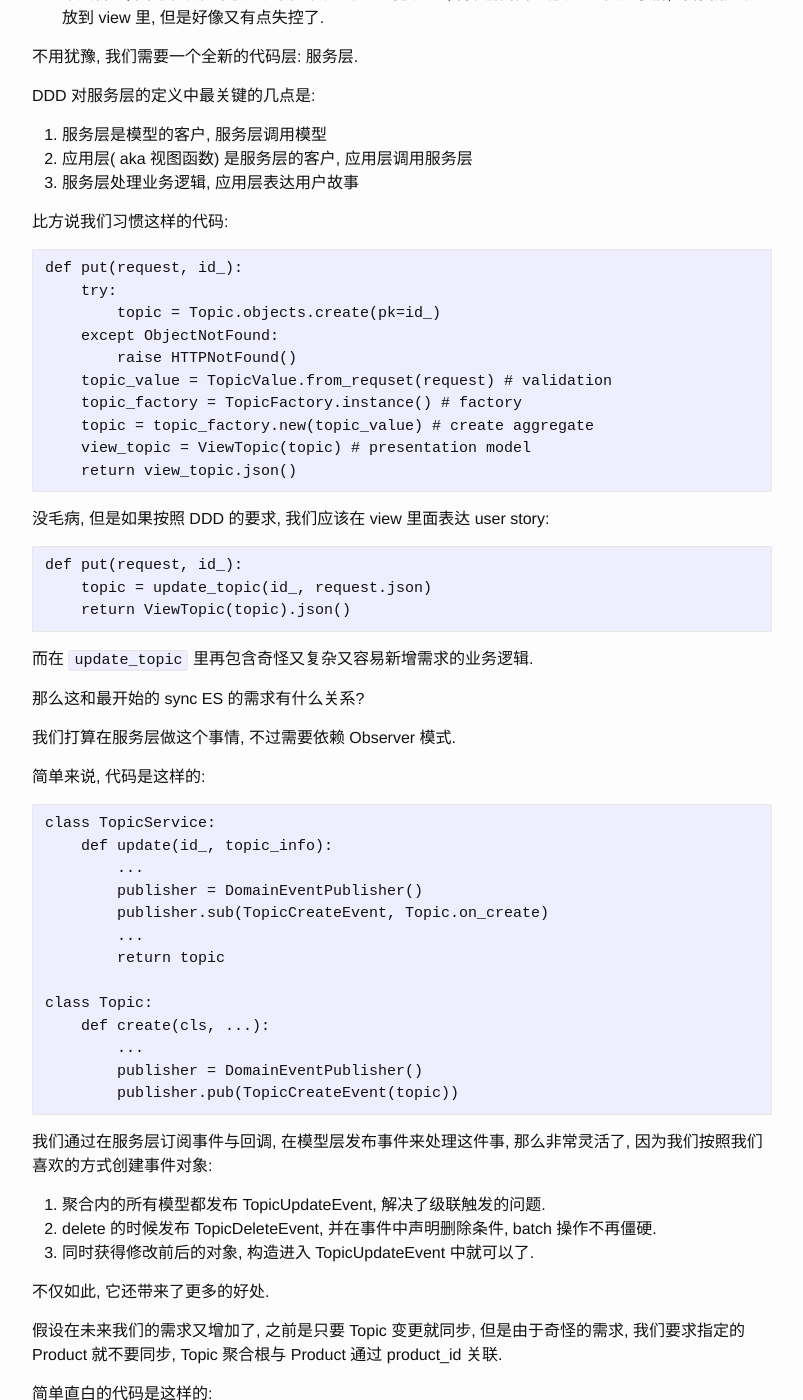
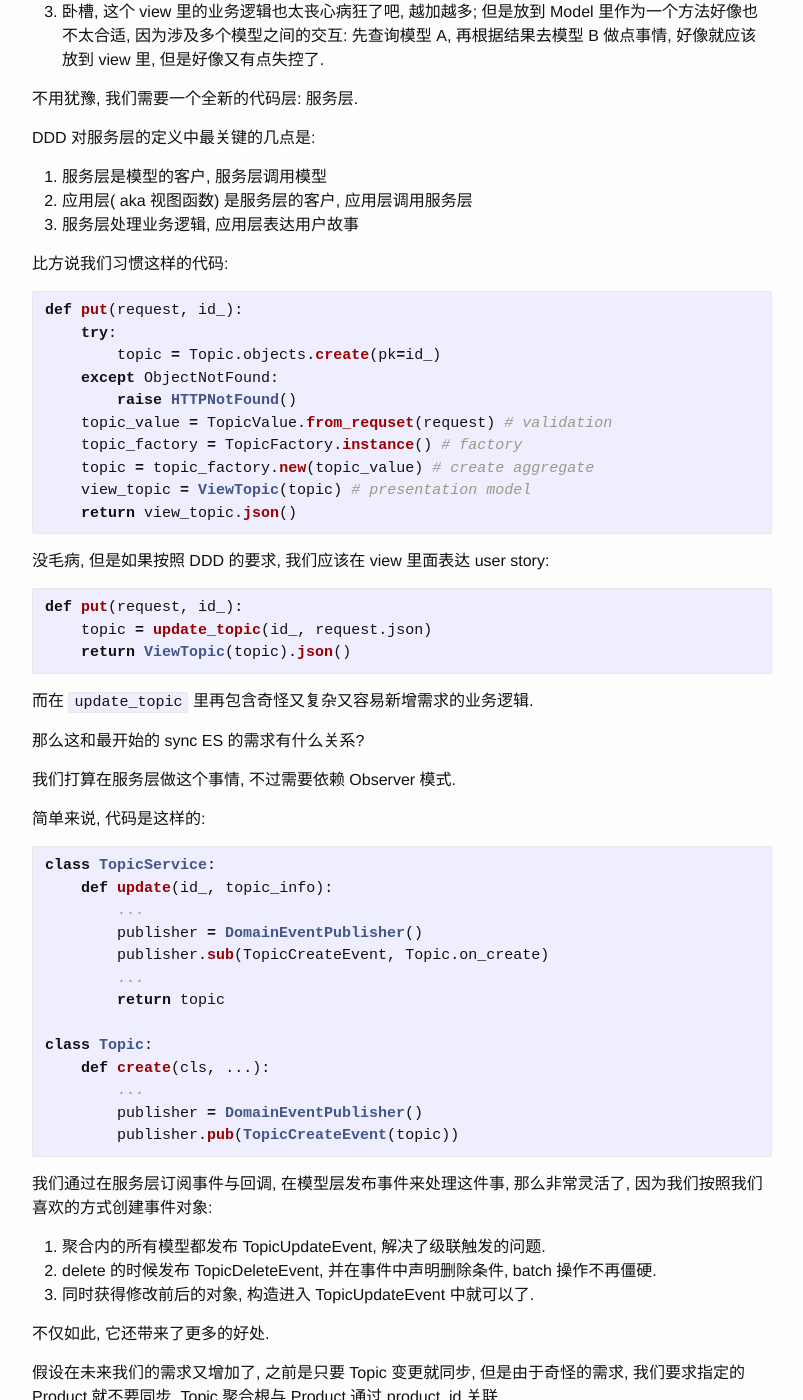
Before and after one commit to jschwinger233/jschwinger23.github.io, a Jekyll site: the page built from _posts/2018-10-10-CRUD-Engineering.md, in a window 1280 px wide and 1400 px high, scrolled down 9370 px. Shown: the whole window, without its empty margins (238-1041 px from the left). Built offline with Jekyll 4.4.1, drawn with Linux system fonts in a browser that asks for light colours; some of the changed text lies outside the part shown.

Commit message:
highlight code block

````diff
--- a/_posts/2018-10-10-CRUD-Engineering.md
+++ b/_posts/2018-10-10-CRUD-Engineering.md
@@ -192,7 +194,7 @@ class ApiView(View):
 没错, 就是 GoF 里的那个工厂, 就是有工厂方法的那个抽象工厂.
 使用了工厂的好处是显而易见的,  抛开 GoF 微观视角, 在整个代码的组织上完成了高度的解耦, 但是又非常好扩展.
 
-```
+```python
 class TopicFactory:
     def get_round_cls(self):
         return Round
@@ -231,7 +233,7 @@ class TopicFactory:
 
 假如我们拥有值对象 `TopicInfo` / `RoundInfo` / `QuestionInfo` / ..., 那么代码可能会是这样:
 
-```
+```python
 # views.py
 
 class TopicIndexView(ApiView):
@@ -255,7 +257,7 @@ class TopicIndexView(ApiView):
 
 就是说我们单独定义一个表现层,  用来和领域模型解耦, 它不一定和领域模型的结构一致, 但是它一定表达的是业务逻辑里的数据结构, 也就是用户上传和我们返回的数据结构.
 
-```
+```python
 class ViewTopic:
     @classmethod
     def build(cls, topic: Topic) -> 'ViewTopic':
@@ -328,7 +330,7 @@ API 不是什么资源都能暴露的, 在业务场景下, 它只能暴露聚合
 
 第一件事是说, 比如我们有这样的代码:
 
-```
+```python
 from django.db.models.signals import post_save
 
 class Topic:
@@ -358,7 +360,7 @@ ok, 我们依然有办法去做, 比如实现一套 TCP 延迟发送算法, 等
 
  第三件事是说, signal 的 `post_save` / `pre_save` 等等所有的 handler, 无论如何查阅文档都找不到一个接口能够同时获取修改前与修改后的模型:
 
-```
+```python
 def post_save_handler(sender, instance, old_instance, ...):
     pass
 
@@ -388,7 +390,7 @@ DDD 对服务层的定义中最关键的几点是:
 
 比方说我们习惯这样的代码:
 
-```
+```python
 def put(request, id_):
     try:
         topic = Topic.objects.create(pk=id_)
@@ -403,7 +405,7 @@ def put(request, id_):
 
  没毛病, 但是如果按照 DDD 的要求, 我们应该在 view 里面表达 user story:
 
-```
+```python
 def put(request, id_):
     topic = update_topic(id_, request.json)
     return ViewTopic(topic).json()
@@ -417,7 +419,7 @@ def put(request, id_):
 
 简单来说, 代码是这样的:
 
-```
+```python
 class TopicService:
     def update(id_, topic_info):
         ...
@@ -446,7 +448,7 @@ class Topic:
 
 简单直白的代码是这样的:
 
-```
+```python
 class Topic:
     def on_create(sender, instance, *args, **kws):
         if Product.objects.get(pk=instance.product_id).type == 'third_party':
@@ -462,7 +464,7 @@ post_save.connect(Topic.on_create, sender=Topic)
 
 如果我们使用了发布领域事件再使用订阅机制去做, 就一点都不僵硬了:
 
-```
+```python
 class Topic
     def on_create(sender, instance, *args, **kws):
         publisher = DomainEventPublisher()
@@ -486,7 +488,7 @@ class TopicService:
 
 比如对于这里的例子来说:
 
-```
+```python
 class LocalProduct:
     id: int
     ...
@@ -510,7 +512,7 @@ class LocalProduct:
 
 第二件事是依赖注入与控制反转, 在 DDD 中提倡连 ORM 都不要暴露, 只能暴露 Repository, 我们来看一下这是什么意思.
 
-```
+```python
 # models.py
 
 class TopicRepository:
@@ -529,7 +531,7 @@ class TopicRepository:
 
 然后假设我们用关系型数据库 +  ORM 作为这个模型的存储, 那么有:
 
-```
+```python
 # infra/orm.py
 
 class TopicRepoORMImplement:
@@ -541,7 +543,7 @@ class TopicRepoORMImplement:
 
 然后假设我们用 ES 同步也用 DSL 建模:
 
-```
+```python
 # infra/es.py
 
 class TopicRepoESImplement:
@@ -551,7 +553,7 @@ class TopicRepoESImplement:
 
 然后假设我们用 MongoDB 作为底层:
 
-```
+```python
 # infra/mongo.py
 
 class TopicRepoMongoImplement:
@@ -562,7 +564,7 @@ class TopicRepoMongoImplement:
 然后我们只要在用之前(比如应用初始化的时候通过配置项实例化对应的实现就可以了:
 
 
-```
+```python
 # apps.py
 
 class DefaultApp:
````
Also changed, not shown: other parts of _posts/2018-10-10-CRUD-Engineering.md (+2 -0 lines).
